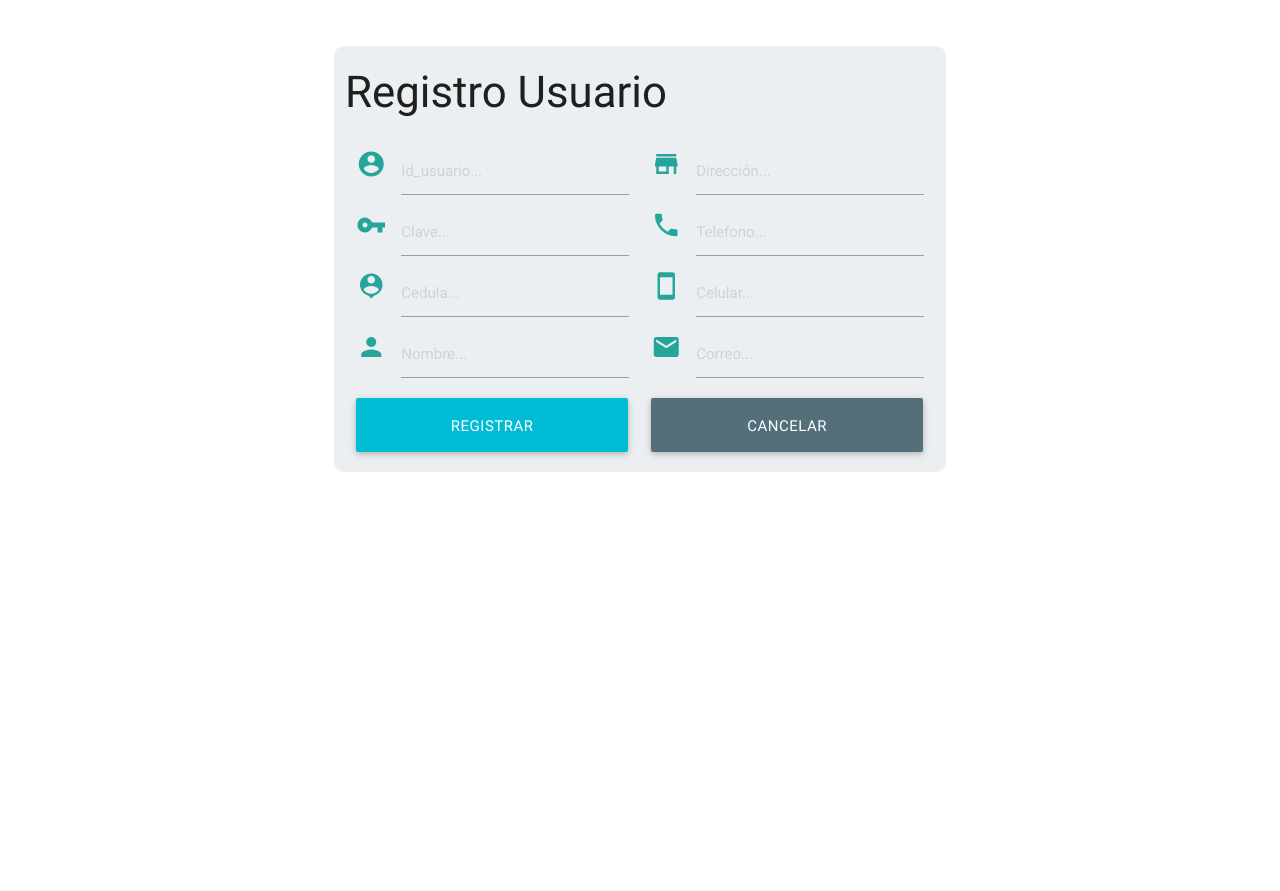
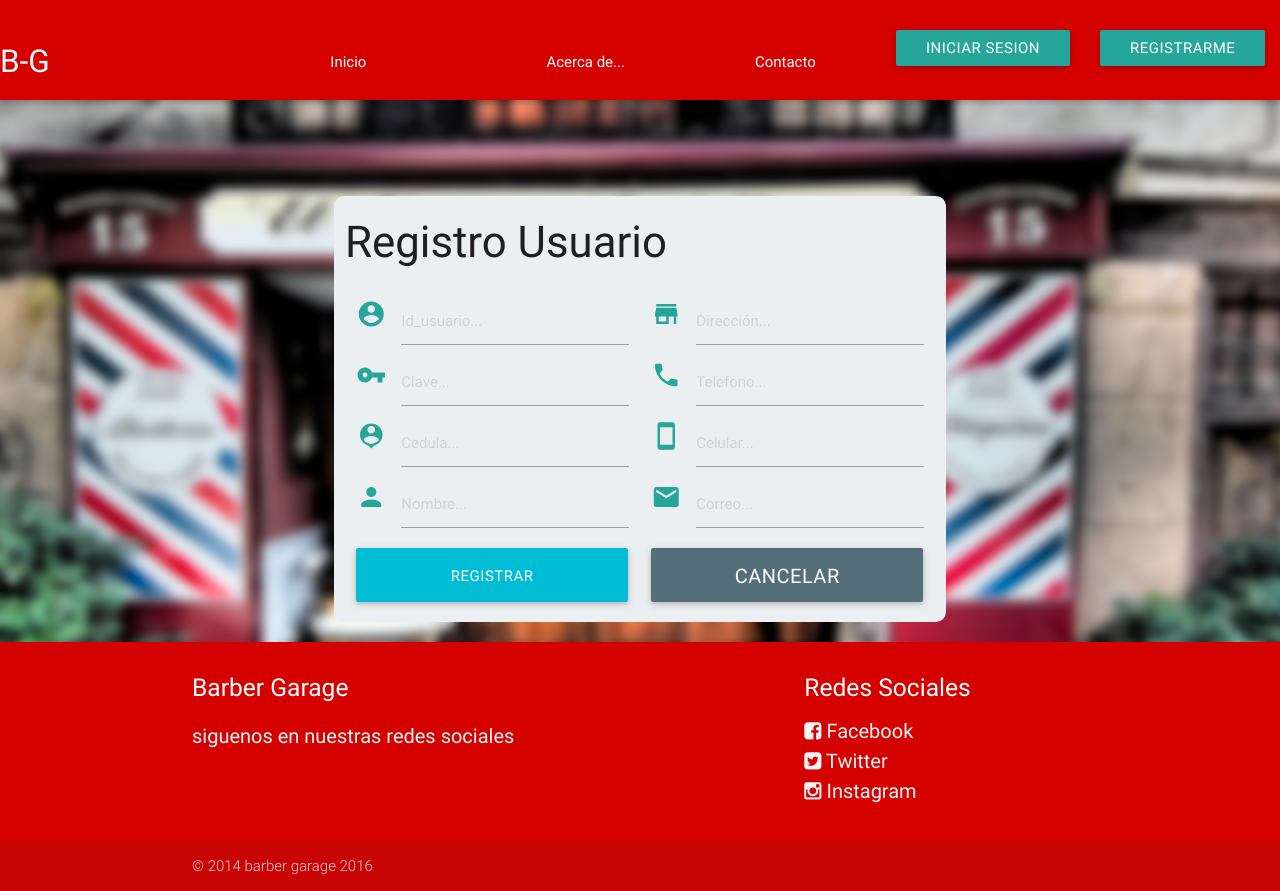
Before and after one commit to mgonza2276/Barber-Garage, a PHP site: page /registro_usuario.php in a window 1280 px wide. Before the commit the page ends 472 px from the top, so only its background shows below. Run offline with PHP 8.4, Linux system fonts and the light colour scheme.

Commit message:
arreglo de formulario

```diff
--- a/Components/menu.php
+++ b/Components/menu.php
@@ -25,11 +25,11 @@
       <a href="#!" class="brand-logo">B-G</a>
       <a href="#" data-activates="mobile-demo" class="button-collapse"><i class="material-icons">menu</i></a>
       <ul class="right hide-on-med-and-down">
-        <li><a class="inicio" href="index2.php">Inicio</a></li>
+        <li><a class="inicio" href="#">Inicio</a></li>
         <li><a class="acerca" href="badges.html">Acerca de...</a></li>
         <li><a class="contacto" href="collapsible.html">Contacto</a></li>
-        <li><a class="waves-effect waves-light btn ">Iniciar Sesion</a></li>
-        <li><a class="waves-effect waves-light btn ">Registrarme</a></li>
+        <li><a class="waves-effect waves-light btn " href="Login.php">Iniciar Sesion</a></li>
+        <li><a class="waves-effect waves-light btn " href="registro_usuario.php">Registrarme</a></li>
       </ul>
 
       <ul class="side-nav" id="mobile-demo">
--- a/View/registro_usuario.php
+++ b/View/registro_usuario.php
@@ -25,7 +25,8 @@
 	  <link  rel="stylesheet" type="text/css" href="estilos.css">
 	</head>
 
-	<body id="fondo">
+	<body id="fondo" class="fondo">
+	<?php include_once("../Components/menu.php") ?>
       	<div class="container">
 
       		<div class="row">
@@ -65,5 +66,6 @@
 				</div>
 			</div>
 		</div>
+		<?php include_once("../Components/footer.php") ?>
 	</body>
 </html>
```
